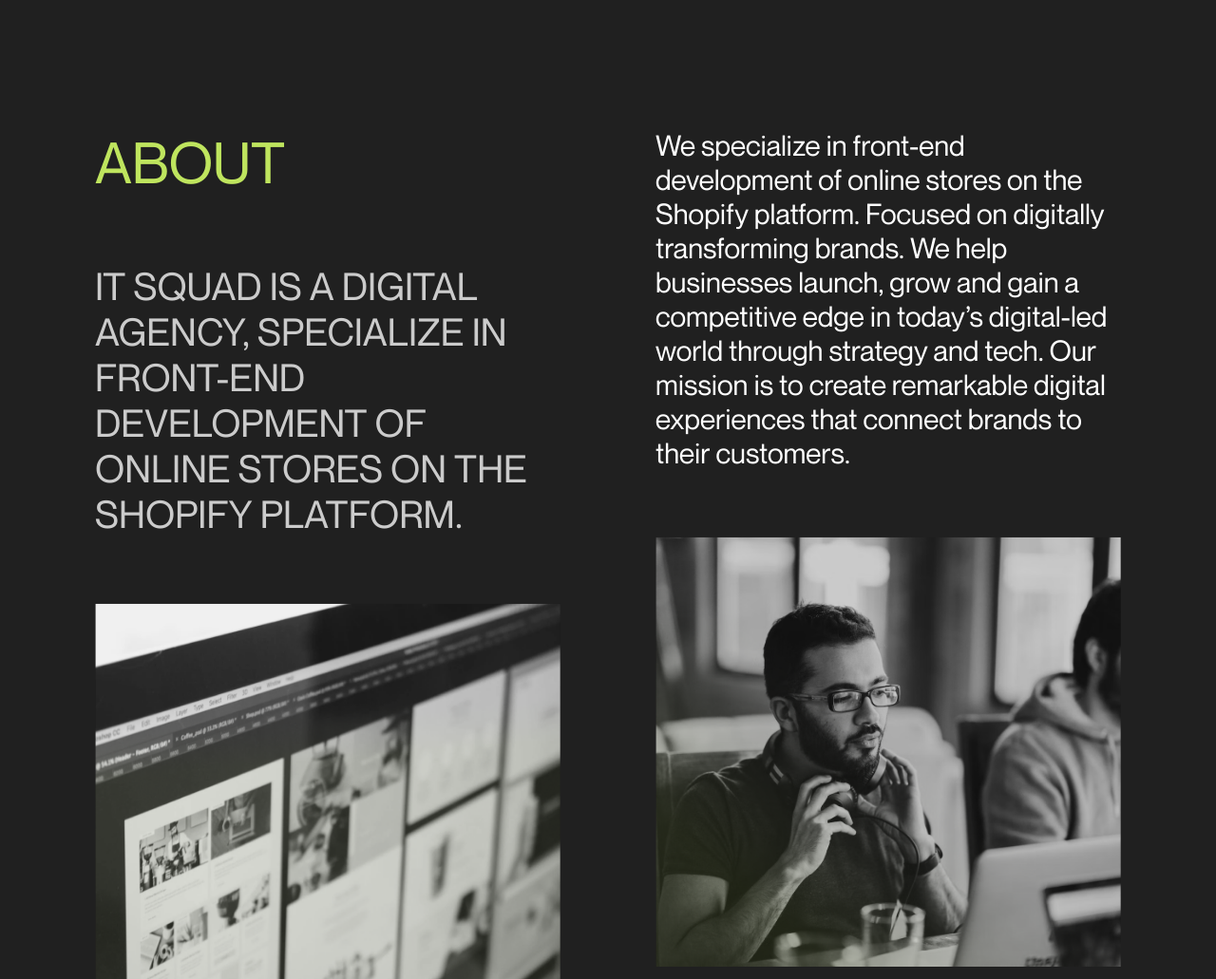
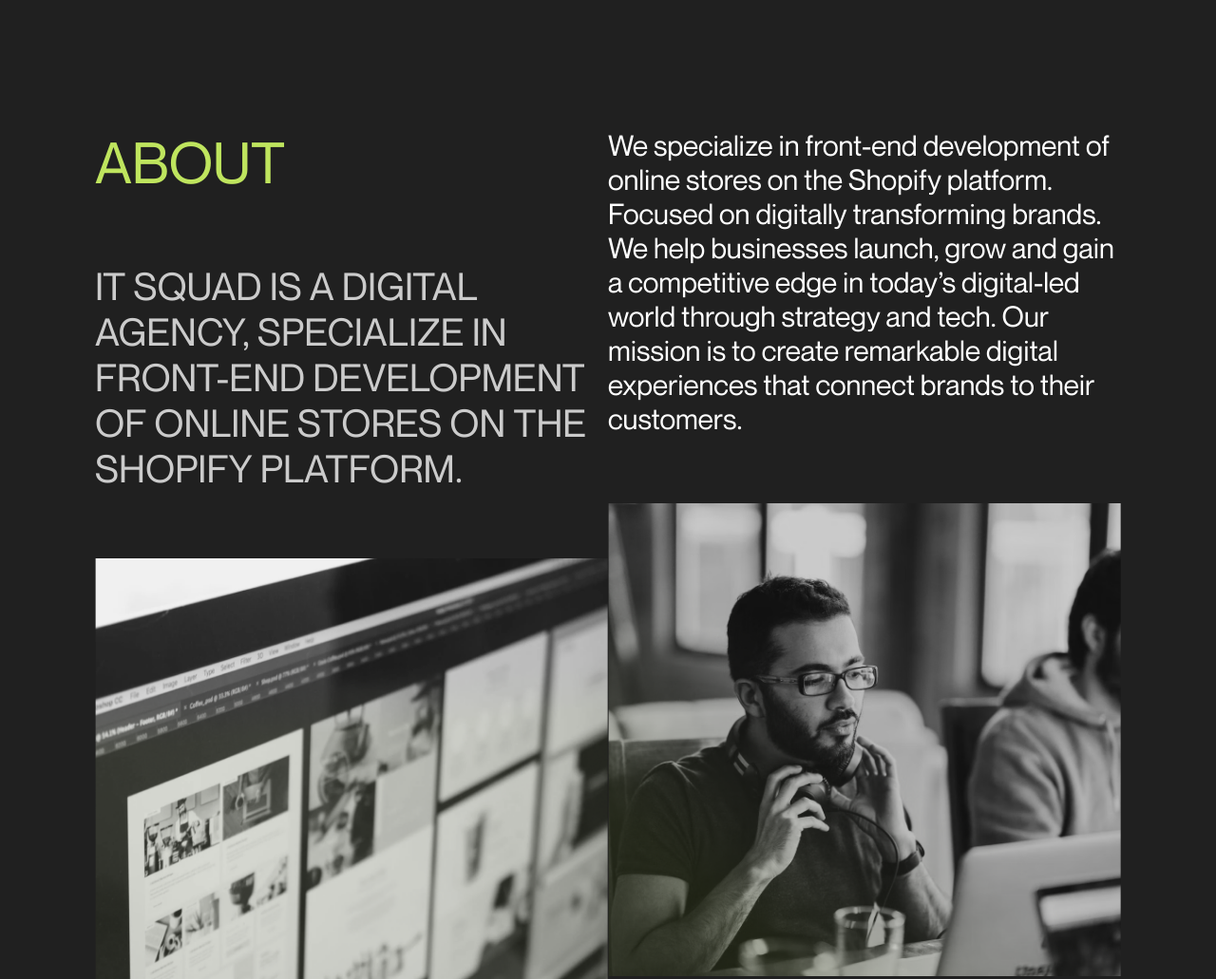
Before and after one commit to vladdlab/portfolio-landing-it-squad, a website built with webpack: page index.html in a window 1280 px wide. Shown: the part 1000-2031 px from the top of the page at 95% size. Built offline with nearby package versions, Linux system fonts and the light colour scheme; files whose address does not match are found by name.

Commit message:
feat: about tablet styles

```diff
--- a/src/css/about.css
+++ b/src/css/about.css
@@ -4,13 +4,21 @@
   display: block;
 }
 
-@media (width >= 1025px) {
+@media (width >= 768px) {
   .about {
     display: grid;
     grid-template-columns: 1fr 1fr;
-    gap: 100px;
+    gap: var(--gap-x);
   }
 }
+
+/* @media (width >= 1025px) {
+  .about {
+    display: grid;
+    grid-template-columns: 1fr 1fr;
+    gap: var(--gap-x);
+  }
+} */
 
 /* about __values */
 .about__values {
```
